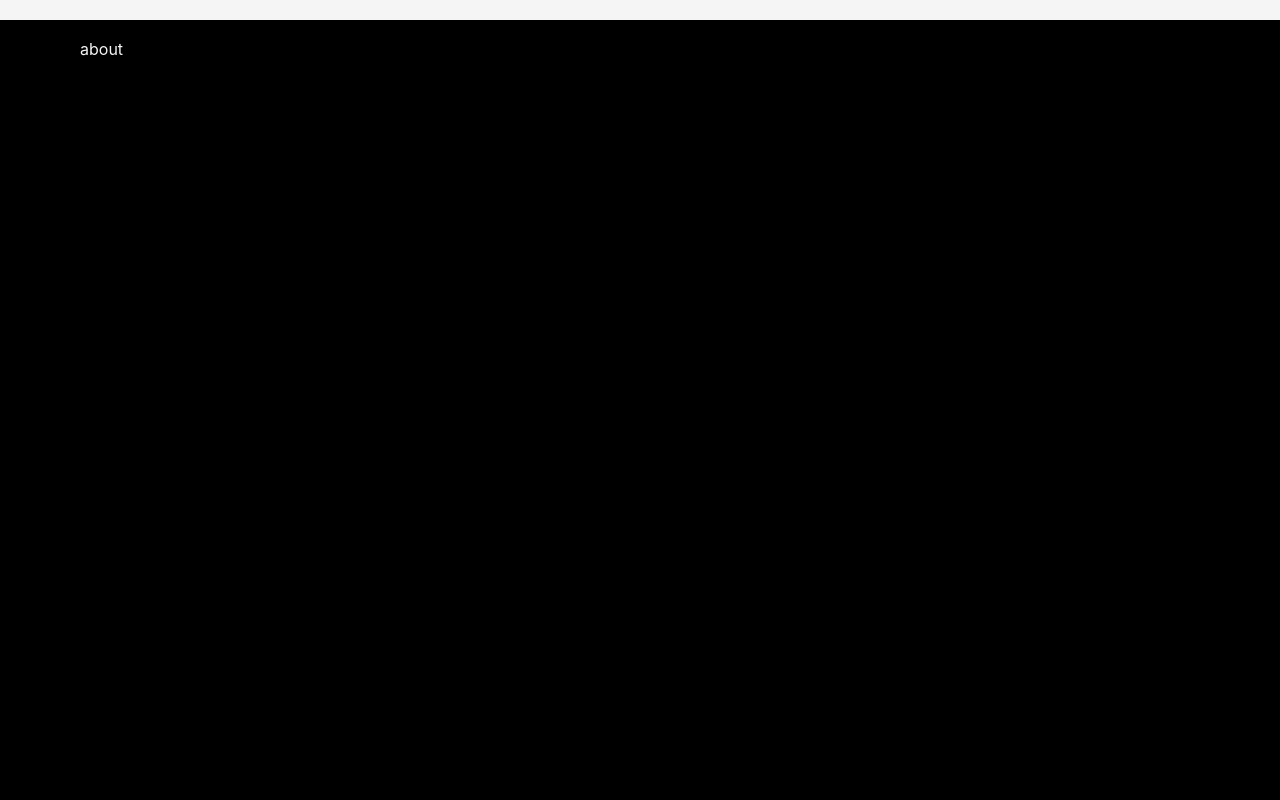
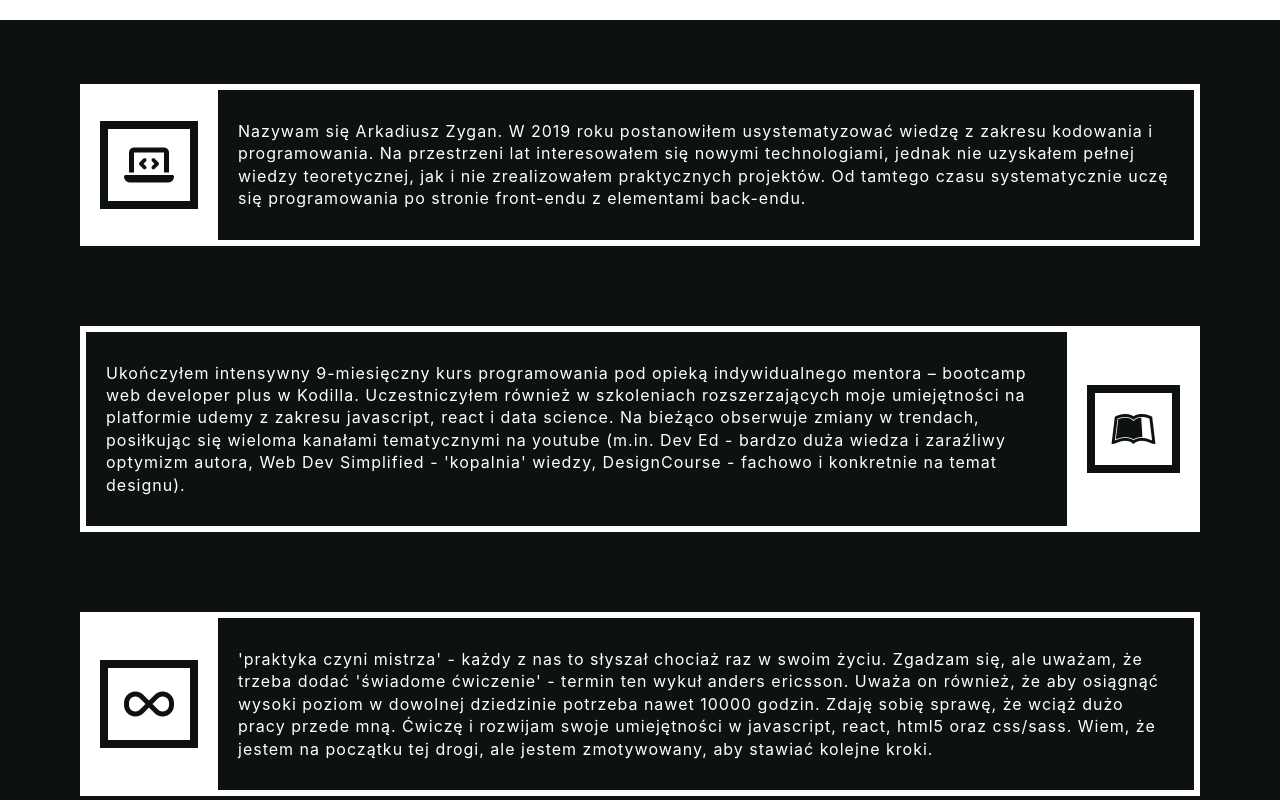
Before and after one commit to Zyar3k/portfolio-2020, a React (Create React App) app: page / in a window 1280 px wide. Shown: the part 780-1580 px from the top of the page. Built offline with nearby package versions, Linux system fonts and the light colour scheme.

Commit message:
Add about section

```diff
--- a/src/App.js
+++ b/src/App.js
@@ -1,3 +1,4 @@
+import About from "./components/views/About/About";
 import Home from "./components/views/Home/Home";
 
 const { default: Sidebar } = require("./components/features/Sidebar/Sidebar");
@@ -5,95 +6,87 @@ const { default: Sidebar } = require("./components/features/Sidebar/Sidebar");
 function App() {
   return (
     <>
-      <div className='container'>
       <Home />
-        {/* <section id='start' className='pageSection'>
-          <section className='pageContent'>start</section>
-        </section> */}
-        <section id='about' className='pageSection'>
-          <section className='pageContent'>about</section>
-        </section>
+      <About />
+
       <section id='skills' className='pageSection'>
-          <section className='pageContent'>skills</section>
+        <section className='pageContent container'>skills</section>
       </section>
       <section id='portfolio' className='pageSection'>
-          <section className='pageContent'>portfolio</section>
+        <section className='pageContent container'>portfolio</section>
       </section>
       <section id='contact' className='pageSection'>
-          <section className='pageContent'>
+        <section className='pageContent container'>
           contact Lorem ipsum dolor sit amet consectetur adipisicing elit.
           Blanditiis minus nemo veniam magni unde ex tenetur voluptates!
           Dignissimos explicabo cum distinctio velit possimus doloribus ipsam
           hic odio, blanditiis obcaecati. Totam. Vero doloribus consectetur,
-            expedita rem fuga deserunt quo veniam necessitatibus saepe minima
-            illo itaque sapiente, explicabo quaerat! Odio pariatur quo
-            laudantium perferendis aliquam, debitis aut necessitatibus inventore
-            numquam expedita possimus? Dicta atque, voluptate sapiente nemo quae
-            hic at ullam tempore obcaecati voluptatibus in porro placeat qui,
-            expedita laudantium. Velit eligendi quae, voluptatum ullam
-            perferendis recusandae quidem eos ex officia tempora. Quam inventore
-            dignissimos sed at voluptatibus! Temporibus molestiae magni eveniet
-            quaerat, aperiam dolorum quisquam harum fuga fugit commodi quasi
-            velit alias veritatis ipsa amet rerum impedit quidem. Incidunt,
-            optio in. Totam beatae, perspiciatis eos minima iste quis ex quae
-            asperiores nostrum ipsum quos porro iusto facere adipisci tempora?
-            Cupiditate fugit ab, et aperiam culpa aut quasi tempore assumenda
-            totam vero. Molestiae fuga quae molestias libero aliquid odio
-            distinctio nemo voluptatibus similique non deleniti consequatur
-            natus unde dolor consequuntur ducimus explicabo voluptas magni iste
-            rem ratione, architecto quibusdam nobis! Numquam, at. Repellat
-            deleniti officia corporis eligendi accusamus ipsa quae molestias et
-            incidunt dignissimos. Debitis cupiditate itaque nostrum. Repudiandae
-            ducimus eligendi sit ipsa dicta quod, blanditiis facere atque,
-            repellat cumque sed modi. Eaque cum rem enim, veniam quae magni.
-            Amet libero pariatur sapiente tempora odio ea corrupti magni ad
-            nulla, eum esse fugiat rerum sit tempore aperiam excepturi labore
-            quo! Culpa, minima. Officiis exercitationem recusandae et nobis
-            sequi, odit itaque eius tenetur, perspiciatis assumenda doloribus
-            aliquid nihil? Corporis, labore, suscipit maiores nihil ipsa
-            voluptates modi voluptas debitis minus, nam libero repellendus quod.
-            Totam excepturi voluptates magni, rerum assumenda cum odio quo
-            officia facere beatae accusantium atque sit perferendis consequatur
-            fuga cupiditate numquam aliquam tempore dolorem praesentium fugiat
-            eum quam debitis. Amet, deleniti. Modi incidunt, harum cumque
-            eveniet inventore obcaecati nulla fugiat mollitia illo perferendis
-            quae commodi distinctio, nihil, reprehenderit illum nostrum.
-            Reiciendis esse vitae quidem nihil dignissimos eius quo quae
-            voluptate quam! Illo nulla enim dolor laudantium nobis odio repellat
-            non, deserunt iusto adipisci assumenda optio laborum eum asperiores
-            fugiat est quis iure maxime, consectetur quia eligendi voluptate,
-            repudiandae ipsam. Odio, maiores! Est, aut totam deleniti dolores,
-            velit distinctio repellat adipisci, cum deserunt non a quis? Culpa
-            eius odio nobis necessitatibus. Repellendus autem est deserunt
-            officiis et itaque qui. Tempore, veniam itaque. Iure possimus autem
-            facere exercitationem enim molestias rerum dolores repellendus quam?
-            Recusandae mollitia quasi dignissimos dolor officia tenetur, alias
-            nulla aliquam sapiente dicta praesentium hic animi ipsa assumenda
-            inventore repellendus. Cupiditate consequatur nostrum autem esse.
-            Praesentium nesciunt, nostrum a cum nisi ex ut quasi tenetur velit
-            doloremque debitis! Doloremque impedit placeat blanditiis amet
+          expedita rem fuga deserunt quo veniam necessitatibus saepe minima illo
+          itaque sapiente, explicabo quaerat! Odio pariatur quo laudantium
+          perferendis aliquam, debitis aut necessitatibus inventore numquam
+          expedita possimus? Dicta atque, voluptate sapiente nemo quae hic at
+          ullam tempore obcaecati voluptatibus in porro placeat qui, expedita
+          laudantium. Velit eligendi quae, voluptatum ullam perferendis
+          recusandae quidem eos ex officia tempora. Quam inventore dignissimos
+          sed at voluptatibus! Temporibus molestiae magni eveniet quaerat,
+          aperiam dolorum quisquam harum fuga fugit commodi quasi velit alias
+          veritatis ipsa amet rerum impedit quidem. Incidunt, optio in. Totam
+          beatae, perspiciatis eos minima iste quis ex quae asperiores nostrum
+          ipsum quos porro iusto facere adipisci tempora? Cupiditate fugit ab,
+          et aperiam culpa aut quasi tempore assumenda totam vero. Molestiae
+          fuga quae molestias libero aliquid odio distinctio nemo voluptatibus
+          similique non deleniti consequatur natus unde dolor consequuntur
+          ducimus explicabo voluptas magni iste rem ratione, architecto
+          quibusdam nobis! Numquam, at. Repellat deleniti officia corporis
+          eligendi accusamus ipsa quae molestias et incidunt dignissimos.
+          Debitis cupiditate itaque nostrum. Repudiandae ducimus eligendi sit
+          ipsa dicta quod, blanditiis facere atque, repellat cumque sed modi.
+          Eaque cum rem enim, veniam quae magni. Amet libero pariatur sapiente
+          tempora odio ea corrupti magni ad nulla, eum esse fugiat rerum sit
+          tempore aperiam excepturi labore quo! Culpa, minima. Officiis
+          exercitationem recusandae et nobis sequi, odit itaque eius tenetur,
+          perspiciatis assumenda doloribus aliquid nihil? Corporis, labore,
+          suscipit maiores nihil ipsa voluptates modi voluptas debitis minus,
+          nam libero repellendus quod. Totam excepturi voluptates magni, rerum
+          assumenda cum odio quo officia facere beatae accusantium atque sit
+          perferendis consequatur fuga cupiditate numquam aliquam tempore
+          dolorem praesentium fugiat eum quam debitis. Amet, deleniti. Modi
+          incidunt, harum cumque eveniet inventore obcaecati nulla fugiat
+          mollitia illo perferendis quae commodi distinctio, nihil,
+          reprehenderit illum nostrum. Reiciendis esse vitae quidem nihil
+          dignissimos eius quo quae voluptate quam! Illo nulla enim dolor
+          laudantium nobis odio repellat non, deserunt iusto adipisci assumenda
+          optio laborum eum asperiores fugiat est quis iure maxime, consectetur
+          quia eligendi voluptate, repudiandae ipsam. Odio, maiores! Est, aut
+          totam deleniti dolores, velit distinctio repellat adipisci, cum
+          deserunt non a quis? Culpa eius odio nobis necessitatibus. Repellendus
+          autem est deserunt officiis et itaque qui. Tempore, veniam itaque.
+          Iure possimus autem facere exercitationem enim molestias rerum dolores
+          repellendus quam? Recusandae mollitia quasi dignissimos dolor officia
+          tenetur, alias nulla aliquam sapiente dicta praesentium hic animi ipsa
+          assumenda inventore repellendus. Cupiditate consequatur nostrum autem
+          esse. Praesentium nesciunt, nostrum a cum nisi ex ut quasi tenetur
+          velit doloremque debitis! Doloremque impedit placeat blanditiis amet
           corrupti porro provident est libero numquam ex! Veniam doloribus
           maiores, hic quae suscipit delectus exercitationem reiciendis
           praesentium ducimus quasi, tempore, corrupti ullam. Deleniti libero
-            excepturi amet dolorem minus eaque fuga, recusandae rerum, sequi
-            dicta vel voluptas exercitationem! Earum, id adipisci quam non rem
-            nesciunt praesentium sapiente consequuntur reiciendis corrupti
-            consectetur eligendi rerum nam quaerat iste? Voluptas quos cumque
-            aspernatur nulla id quisquam vel itaque accusantium non perferendis?
-            Dolorem doloremque perspiciatis ratione debitis sit illum,
-            inventore, enim fugiat commodi natus laborum accusamus praesentium
-            sint vero quia laudantium impedit fuga neque aspernatur quae.
-            Cupiditate eaque modi incidunt ipsum animi! Omnis maxime distinctio
-            hic pariatur est rem placeat, molestias architecto animi! Modi non
-            iure perspiciatis aperiam facilis blanditiis, veritatis magni
-            dignissimos quasi id adipisci quam. Dolores nulla nemo a et!
-            Deserunt dolore error dolorem, nulla tenetur amet quaerat nesciunt
-            id veritatis voluptatum at sint incidunt placeat! Dolores minima
-            provident maiores. Exercitationem optio ut, dolorem et maiores
-            corrupti ipsam deserunt laudantium!
+          excepturi amet dolorem minus eaque fuga, recusandae rerum, sequi dicta
+          vel voluptas exercitationem! Earum, id adipisci quam non rem nesciunt
+          praesentium sapiente consequuntur reiciendis corrupti consectetur
+          eligendi rerum nam quaerat iste? Voluptas quos cumque aspernatur nulla
+          id quisquam vel itaque accusantium non perferendis? Dolorem doloremque
+          perspiciatis ratione debitis sit illum, inventore, enim fugiat commodi
+          natus laborum accusamus praesentium sint vero quia laudantium impedit
+          fuga neque aspernatur quae. Cupiditate eaque modi incidunt ipsum
+          animi! Omnis maxime distinctio hic pariatur est rem placeat, molestias
+          architecto animi! Modi non iure perspiciatis aperiam facilis
+          blanditiis, veritatis magni dignissimos quasi id adipisci quam.
+          Dolores nulla nemo a et! Deserunt dolore error dolorem, nulla tenetur
+          amet quaerat nesciunt id veritatis voluptatum at sint incidunt
+          placeat! Dolores minima provident maiores. Exercitationem optio ut,
+          dolorem et maiores corrupti ipsam deserunt laudantium!
         </section>
       </section>
-      </div>
       <aside>
         <Sidebar />
       </aside>
--- a/src/components/features/Sidebar/Sidebar.scss
+++ b/src/components/features/Sidebar/Sidebar.scss
@@ -13,6 +13,7 @@ nav {
     text-decoration: none;
     color: $clrGold;
     font-size: 30px;
+    transition: $transition;
 
     &:hover {
       color: $clrGold-hover;
--- /dev/null
+++ b/src/components/views/About/About.js
@@ -0,0 +1,58 @@
+import "./About.scss";
+
+const About = () => {
+  return (
+    <section id='about' className='pageSection'>
+      <section className='pageContent container aboutContent'>
+        <main>
+          <section className='aboutSection'>
+            <span className='icoWrapper'>
+              <i className='fas fa-laptop-code' />
+            </span>
+            <p>
+              Nazywam się Arkadiusz Zygan. W 2019 roku postanowiłem
+              usystematyzować wiedzę z zakresu kodowania i programowania. Na
+              przestrzeni lat interesowałem się nowymi technologiami, jednak nie
+              uzyskałem pełnej wiedzy teoretycznej, jak i nie zrealizowałem
+              praktycznych projektów. Od tamtego czasu systematycznie uczę się
+              programowania po stronie front-endu z elementami back-endu.
+            </p>
+          </section>
+          <section className='aboutSection'>
+            <span className='icoWrapper'>
+              <i className='fab fa-leanpub' />
+            </span>
+            <p>
+              Ukończyłem intensywny 9-miesięczny kurs programowania pod opieką
+              indywidualnego mentora – bootcamp web developer plus w Kodilla.
+              Uczestniczyłem również w szkoleniach rozszerzających moje
+              umiejętności na platformie udemy z zakresu javascript, react i
+              data science. Na bieżąco obserwuje zmiany w trendach, posiłkując
+              się wieloma kanałami tematycznymi na youtube (m.in. Dev Ed -
+              bardzo duża wiedza i zaraźliwy optymizm autora, Web Dev Simplified
+              - 'kopalnia' wiedzy, DesignCourse - fachowo i konkretnie na temat
+              designu).
+            </p>
+          </section>
+          <section className='aboutSection'>
+            <span className='icoWrapper'>
+              <i className='fas fa-infinity' />
+            </span>
+            <p>
+              'praktyka czyni mistrza' - każdy z nas to słyszał chociaż raz w
+              swoim życiu. Zgadzam się, ale uważam, że trzeba dodać 'świadome
+              ćwiczenie' - termin ten wykuł anders erics­son. Uważa on również,
+              że aby osiągnąć wysoki poziom w dowolnej dziedzinie potrzeba nawet
+              10000 godzin. Zdaję sobię sprawę, że wciąż dużo pracy przede mną.
+              Ćwiczę i rozwijam swoje umiejętności w javascript, react, html5
+              oraz css/sass. Wiem, że jestem na początku tej drogi, ale jestem
+              zmotywowany, aby stawiać kolejne kroki.
+            </p>
+          </section>
+        </main>
+      </section>
+    </section>
+  );
+};
+
+export default About;
--- /dev/null
+++ b/src/components/views/About/About.scss
@@ -0,0 +1,69 @@
+@import "../../../styles/global.scss";
+
+.aboutContent {
+  min-height: unset;
+
+  main {
+    height: 100vh;
+    display: flex;
+    align-items: center;
+    justify-content: center;
+    flex-direction: column;
+
+    .aboutSection {
+      border: 6px solid $clrLight;
+      display: flex;
+      margin: 40px 0;
+
+      &:nth-of-type(1),
+      &:nth-of-type(3) {
+        border-left: none;
+      }
+
+      &:nth-of-type(2) {
+        border-right: none;
+        flex-direction: row-reverse;
+      }
+
+      .icoWrapper {
+        width: 20%;
+        font-size: 40px;
+        padding: 20px;
+        display: flex;
+        justify-content: center;
+        align-items: center;
+        background: $clrLight;
+
+        i {
+          color: $clrDark;
+          padding: 16px;
+          border: 8px solid $clrDark;
+          transition: $transition;
+        }
+      }
+      p {
+        transition: $transition;
+        padding: 30px 20px;
+        letter-spacing: 1px;
+        line-height: 1.4;
+        display: flex;
+        align-items: center;
+      }
+
+      &:hover {
+        .icoWrapper {
+          i {
+            color: $clrGold;
+            transform: rotateY(360deg);
+            border: 8px solid $clrGold;
+            background: $clrDark;
+          }
+        }
+
+        p {
+          color: $clrGold;
+        }
+      }
+    }
+  }
+}
--- a/src/components/views/Home/Home.js
+++ b/src/components/views/Home/Home.js
@@ -3,12 +3,13 @@ import "./Home.scss";
 const Home = () => {
   return (
     <section id='start' className='pageSection'>
-      <section className='pageContent homeContent'>
+      <section className='pageContent container homeContent'>
         <main>
           <h1>ZYGAN AREK</h1>
           <h4>FRONTEND DEVELOPER</h4>
         </main>
       </section>
+      <a href='#about' className='btnNext far fa-arrow-alt-circle-down' />
     </section>
   );
 };
--- a/src/styles/global.scss
+++ b/src/styles/global.scss
@@ -24,6 +24,7 @@ body {
 section.pageSection {
   padding: 0 60px;
   min-height: 100vh;
+  position: relative;
   // border: 1px solid blue;
 
   &:nth-of-type(2),
@@ -44,6 +45,22 @@ aside {
   top: 50%;
   transform: translateY(-50%);
   right: 0;
+}
+
+.btnNext {
+  // background: red;
+  position: absolute;
+  bottom: 10%;
+  left: 50%;
+  transform: translateX(-50%);
+  font-size: 80px;
+  text-decoration: none;
+  color: $clrGold;
+  transition: $transition;
+
+  &:hover {
+    color: $clrGold-hover;
+  }
 }
 
 @media (max-width: 992px) {
--- a/src/styles/settings.scss
+++ b/src/styles/settings.scss
@@ -1,4 +1,8 @@
 $clrDark: black;
+$clrDark: #0e1111;
 $clrLight: whitesmoke;
+$clrLight: white;
 $clrGold: goldenrod;
 $clrGold-hover: gold;
+
+$transition: 0.5s all ease-in-out;
```
Also changed, not shown: 2 other files (tests, documents, lock files or other folders). Lines whose indentation alone changed are shown as unchanged.
